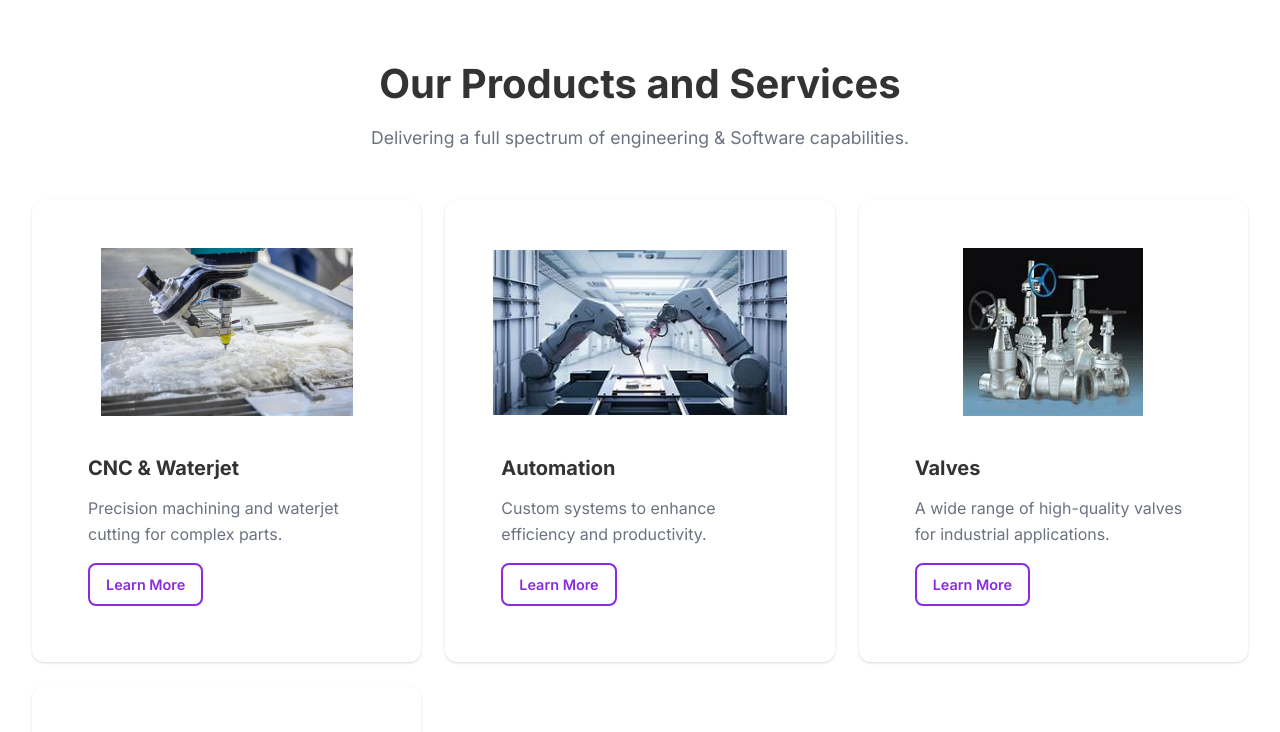
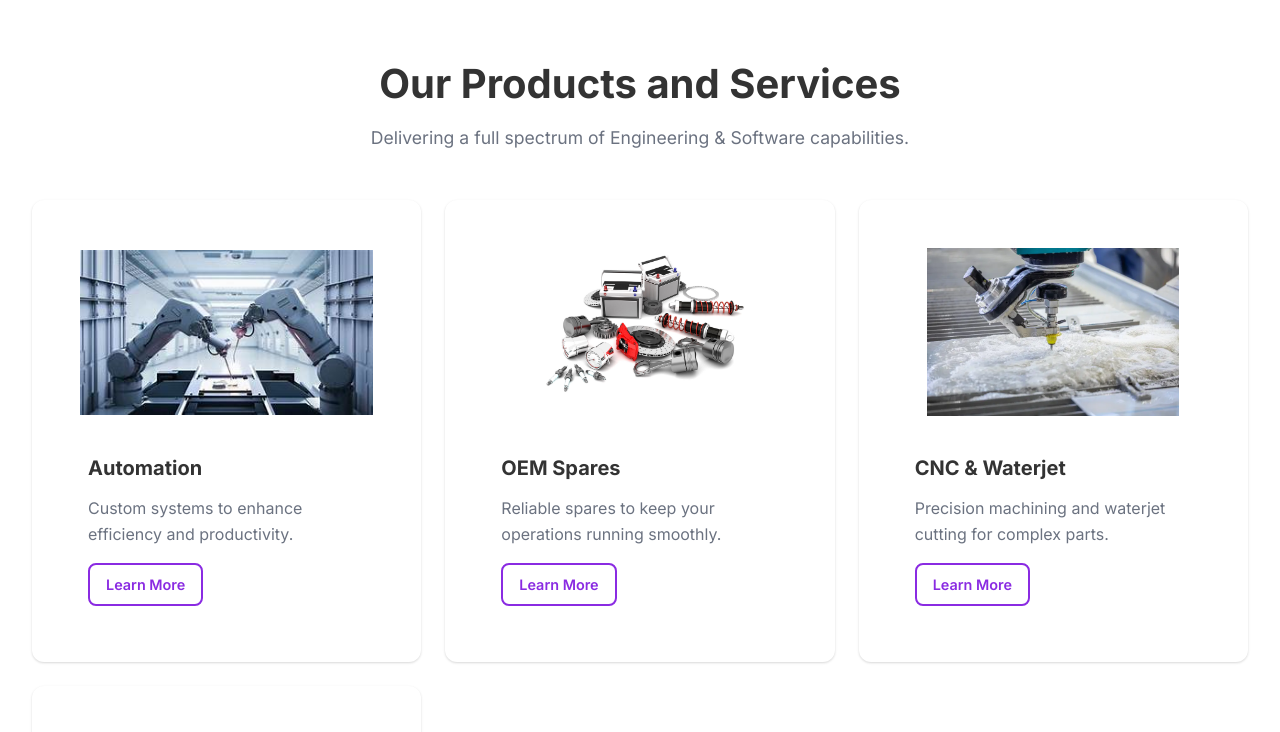
Before and after one commit to vaibhav211002/mercurius-dynamics-landing-page, a React (Create React App) app: page / in a window 1280 px wide. Shown: the part 1500-2232 px from the top of the page. Built offline with nearby package versions, Linux system fonts and the light colour scheme.

Commit message:
added the page

```diff
--- a/src/pages/HomePage.js
+++ b/src/pages/HomePage.js
@@ -89,15 +89,15 @@ const HomePage = () => {
             {...fadeInUp}
           >
             <h2>Our Products and Services</h2>
-            <p>Delivering a full spectrum of engineering & Software capabilities.</p>
+            <p>Delivering a full spectrum of Engineering & Software capabilities.</p>
           </motion.div>
 
           <div className="services-grid">
             {[
+              { title: "Automation", description: "Custom systems to enhance efficiency and productivity.", image: automationImage },
+              { title: "OEM Spares", description: "Reliable spares to keep your operations running smoothly.", image: oemSparesImage },
               { title: "CNC & Waterjet", description: "Precision machining and waterjet cutting for complex parts.", image: cncWaterjetImage },
-              { title: "Automation", description: "Custom systems to enhance efficiency and productivity.", image: automationImage },
               { title: "Valves", description: "A wide range of high-quality valves for industrial applications.", image: valvesImage },
-              { title: "OEM Spares", description: "Reliable spares to keep your operations running smoothly.", image: oemSparesImage }
             ].map((service, index) => (
               <motion.div
                 key={index}
```
